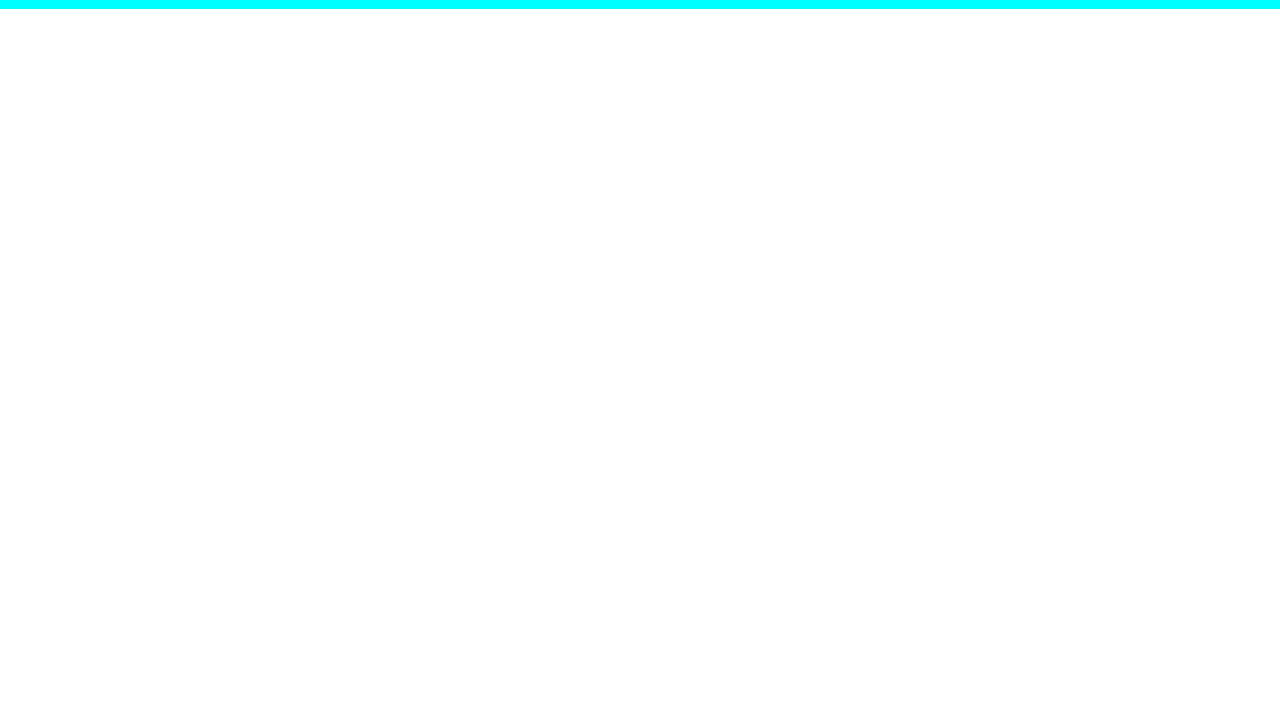
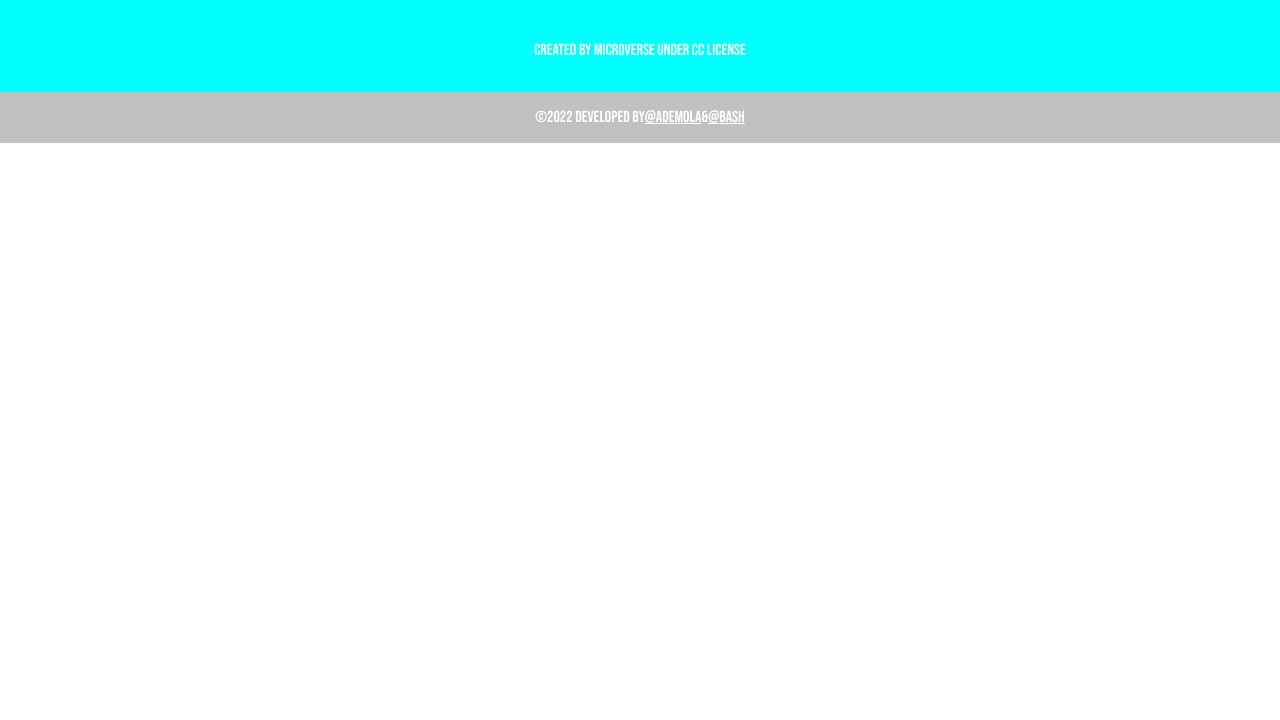
Before and after one commit to YussufOB/JS-Capstone, a website built with webpack: page src/index.html in a window 1280 px wide. Shown: the part 80-800 px from the top of the page. Built offline with nearby package versions, Linux system fonts and the light colour scheme.

Commit message:
Add footer

```diff
--- a/src/index.html
+++ b/src/index.html
@@ -18,5 +18,15 @@
           </ul>
       </nav>
   </header>
+  <footer>
+    <div class="footer-text">
+        Created By Microverse under CC License
+    </div>
+    <div class="copyright">
+        &copy;2022 developed by
+        <a href="https://github.com/Smart1-hub" class="hre"> @ademola</a> &
+        <a href="https://github.com/bamsi" class="hre"> @bash</a>
+    </div>
+</footer>
   </body>
 </html>
--- a/src/style.css
+++ b/src/style.css
@@ -68,6 +68,26 @@ header {
   color: #fff;
 }
 
+.footer-text {
+  padding: 2rem;
+  display: flex;
+  justify-content: center;
+  background-color: aqua;
+}
+
+.copyright {
+  padding: 1rem 2rem;
+  display: flex;
+  justify-content: center;
+  border-top: 0;
+  background-color: #c1c1c1;
+}
+
+.copyright a:hover {
+  text-decoration: underline;
+  color: rgb(3, 82, 82);
+}
+
 /* RESPONSINVE */
 @media only screen and (max-width: 468px) {
   header {
```
